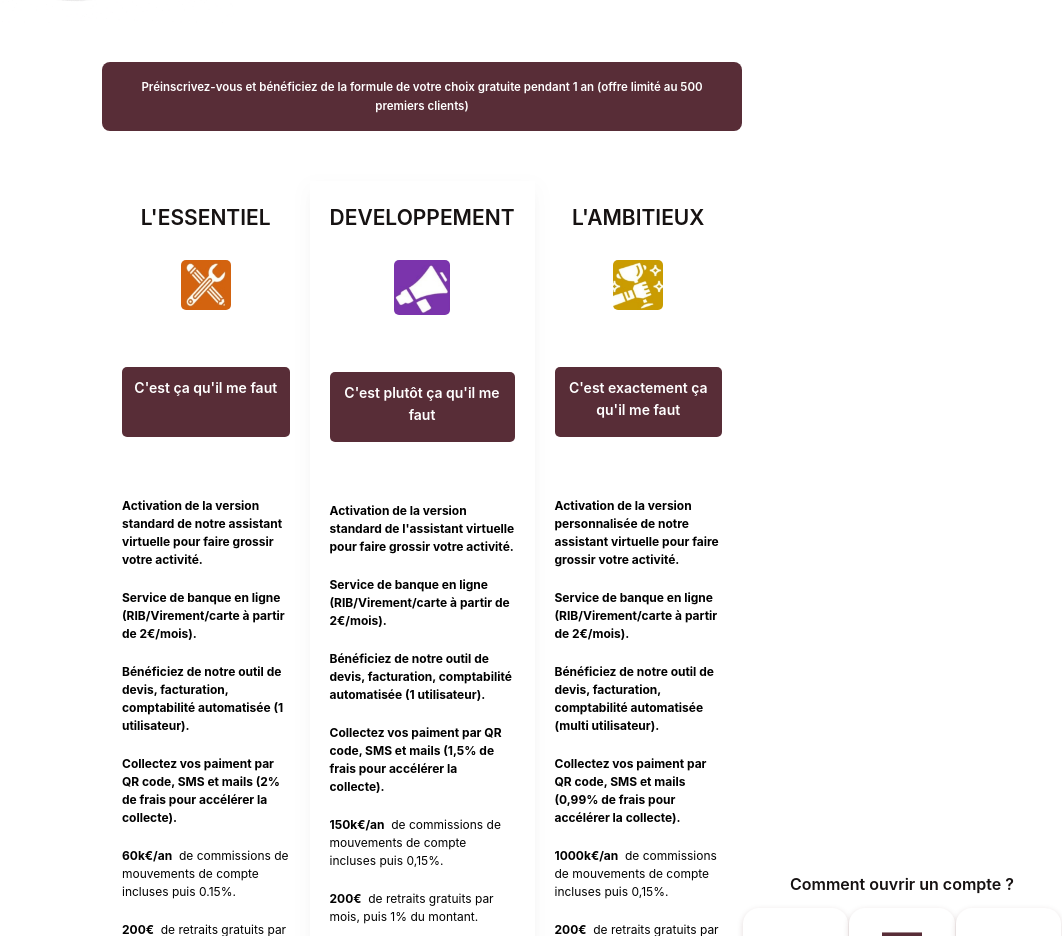
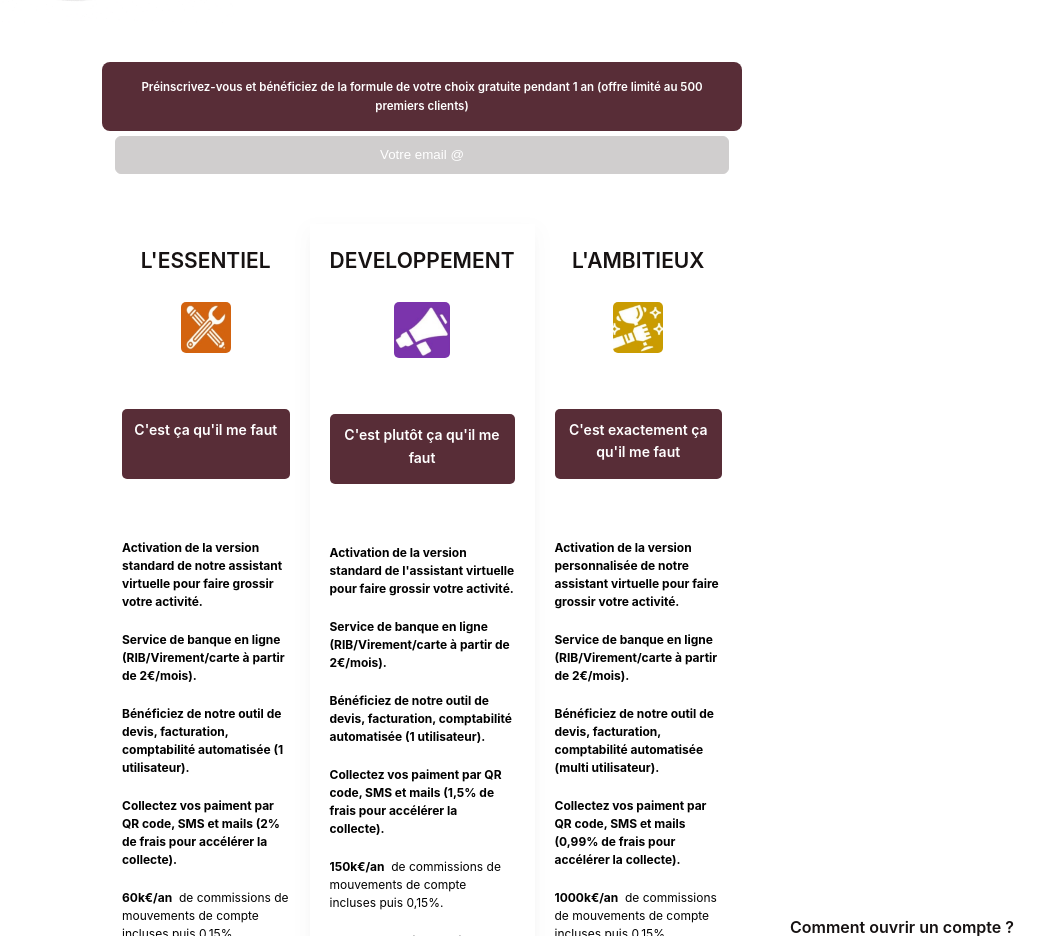
Before and after one commit to b-partners/web-landing, a React (Create React App) app: page / in a window 1280 px wide. Shown: the part 1040-1976 px from the top of the page, without its empty margins (218-1280 px from the left). Built offline with nearby package versions, Linux system fonts and the light colour scheme; no server answers.

Commit message:
feat: adding preregistration field in pricing section

```diff
--- a/src/pages/Home/components/Pricing/Pricing.jsx
+++ b/src/pages/Home/components/Pricing/Pricing.jsx
@@ -10,8 +10,12 @@ import valider from '../../assets/img/valider.png';
 
 import { ReactComponent as Apple } from '../../assets/img/apple-store.svg';
 import { ReactComponent as Google } from '../../assets/img/google-store.svg';
+import { Preregistration } from '../Preregistration';
+import { usePreregistration } from '../../../../utils/hooks';
 
 export function Pricing() {
+  const { isLoading, showModal, toggle, handleEmailSubmit, handleModalSubmit, handleChange } = usePreregistration();
+
   return (
     <div className="pricing__container">
       <div className="pricing__main">
@@ -19,6 +23,8 @@ export function Pricing() {
           Préinscrivez-vous et bénéficiez de la formule de votre choix gratuite pendant 1 an (offre limité au 500
           premiers clients)
         </a>
+        <Preregistration onSubmitEmail={handleEmailSubmit} onChange={handleChange} showModal={showModal} toggle={toggle}
+                         onSubmitModal={handleModalSubmit} loading={isLoading} />
         <div className="background">
           <div className="container">
             <div className="pricing-table">
```
